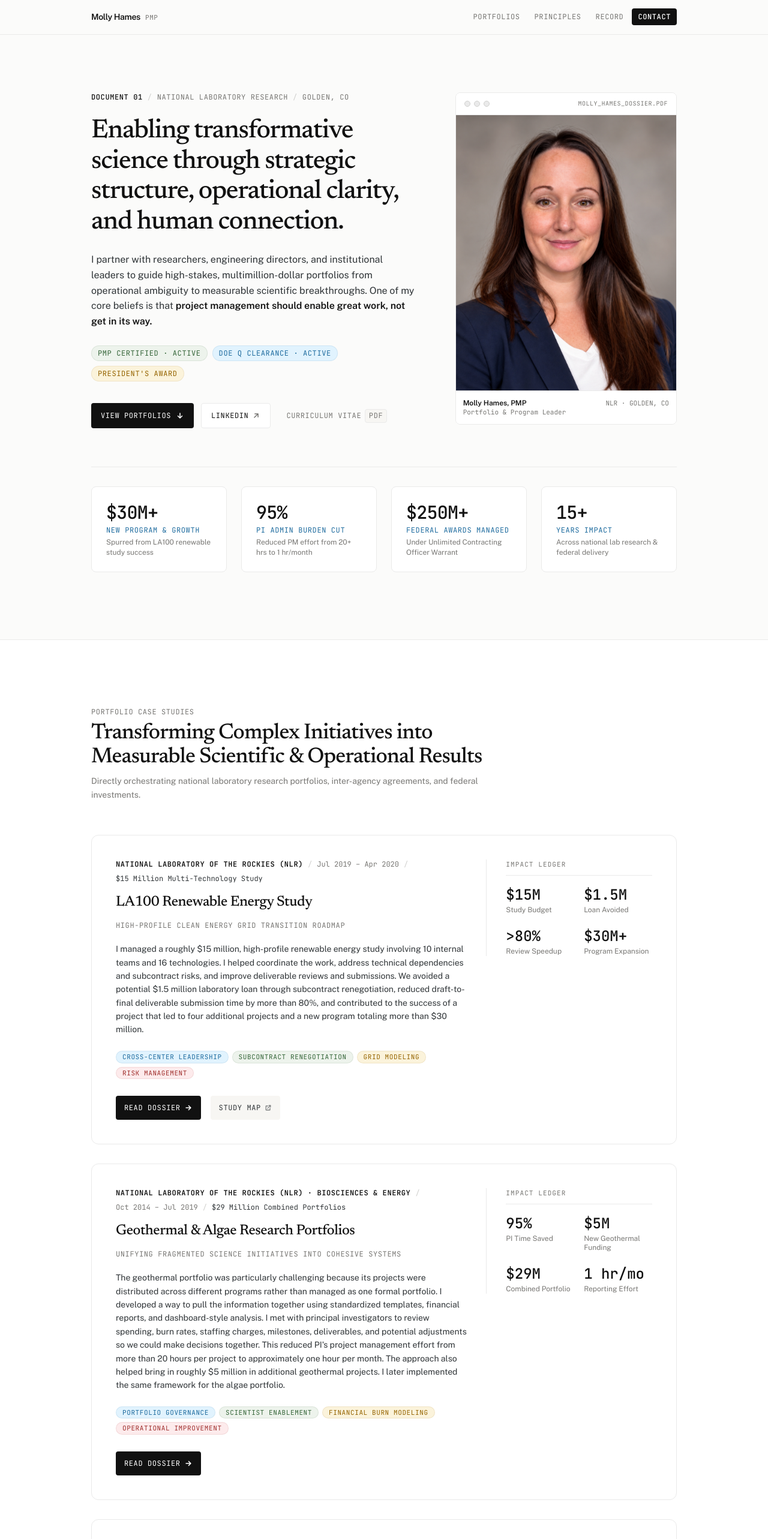
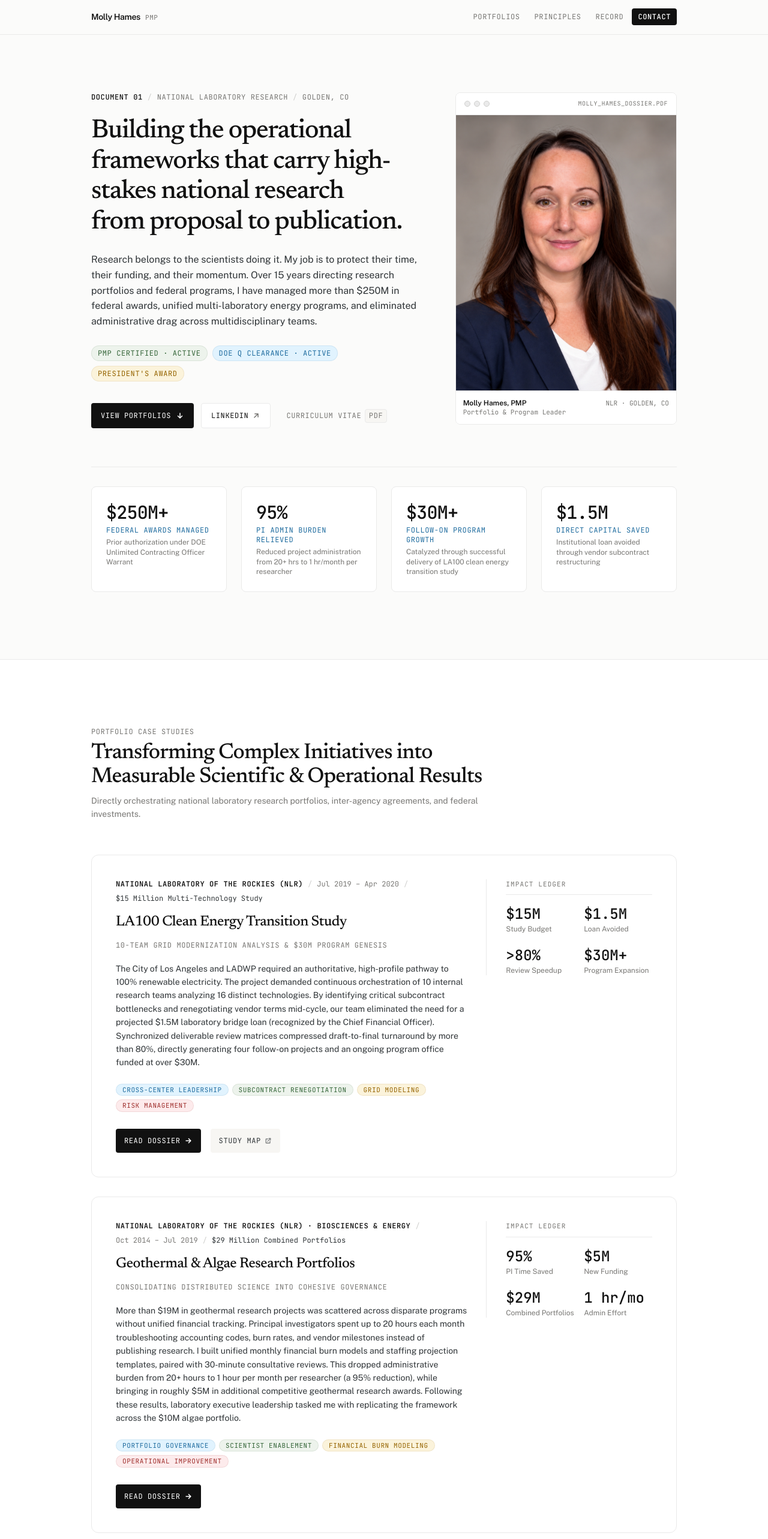
Before and after one commit to tarahcotta/Molly-s-Portfolio, a React (Vite) app: page / in a window 1280 px wide. Shown: the top 2566 px of the page at 60% size. Built offline with nearby package versions, Linux system fonts and the light colour scheme.

Commit message:
refactor: update professional narrative and copy
Refine profile title, bio, and messaging to emphasize executive experience, operational impact, and a researcher-first delivery model.

```diff
--- a/src/components/Hero.tsx
+++ b/src/components/Hero.tsx
@@ -25,12 +25,12 @@ export const Hero: React.FC<HeroProps> = ({ onOpenResume }) => {
 
             {/* Editorial Serif Display Headline */}
             <h1 id="hero-heading" className="font-serif text-3xl sm:text-4xl lg:text-[2.75rem] font-medium tracking-[-0.03em] text-[#111111] leading-[1.15]" style={{ textWrap: 'balance' }}>
-              Enabling transformative science through strategic structure, operational clarity, and human connection.
+              Building the operational frameworks that carry high-stakes national research from proposal to publication.
             </h1>
 
             {/* Body Prose in Public Sans with line-height 1.6 */}
             <p className="text-base text-[#2F3437] leading-[1.6] max-w-xl">
-              I partner with researchers, engineering directors, and institutional leaders to guide high-stakes, multimillion-dollar portfolios from operational ambiguity to measurable scientific breakthroughs. One of my core beliefs is that <strong className="font-semibold text-[#111111]">project management should enable great work, not get in its way.</strong>
+              Research belongs to the scientists doing it. My job is to protect their time, their funding, and their momentum. Over 15 years directing research portfolios and federal programs, I have managed more than $250M in federal awards, unified multi-laboratory energy programs, and eliminated administrative drag across multidisciplinary teams.
             </p>
 
             {/* Spot Pastel Tags & Status Badges (Section 4 & 5 Protocol) */}
--- a/src/data/portfolioData.ts
+++ b/src/data/portfolioData.ts
@@ -40,9 +40,9 @@ export interface AwardItem {
 export const MOLLY_PROFILE = {
   name: "Molly Hames",
   credentials: "PMP",
-  title: "Research Portfolio & Project Management Leader",
-  tagline: "Enabling transformative science through strategic structure, operational clarity, and human connection.",
-  bio: "Strategic program and project management leader with 15+ years of experience spanning national laboratory research, federal funding programs, and enterprise technology delivery. Skilled in portfolio oversight, proposal development, risk management, and operational improvement. Trusted to take on high-visibility initiatives and strengthen project delivery across multidisciplinary teams, translating organizational priorities into measurable results.",
+  title: "Research Portfolio Director & Federal Program Leader",
+  tagline: "Building the operational frameworks that carry high-stakes national research from proposal to publication.",
+  bio: "Program executive with 15+ years orchestrating complex national laboratory research and federal awards. Specializes in turning high-risk, fragmented science initiatives into structured, accountable portfolios. Known for protecting principal investigator time, restructuring subcontracts to avoid institutional deficits, and scaling pilot projects into sustained multimillion-dollar programs.",
   location: "Lakewood / Golden, CO",
   email: "mrhames325@gmail.com",
   phone: "303-829-4997",
@@ -74,18 +74,18 @@ export const MOLLY_PROFILE = {
 };
 
 export const KEY_METRICS = [
-  { value: "$30M+", label: "New Program & Growth", detail: "Spurred from LA100 renewable study success" },
-  { value: "95%", label: "PI Admin Burden Cut", detail: "Reduced PM effort from 20+ hrs to 1 hr/month" },
-  { value: "$250M+", label: "Federal Awards Managed", detail: "Under Unlimited Contracting Officer Warrant" },
-  { value: "15+", label: "Years Impact", detail: "Across national lab research & federal delivery" }
+  { value: "$250M+", label: "Federal Awards Managed", detail: "Prior authorization under DOE Unlimited Contracting Officer Warrant" },
+  { value: "95%", label: "PI Admin Burden Relieved", detail: "Reduced project administration from 20+ hrs to 1 hr/month per researcher" },
+  { value: "$30M+", label: "Follow-On Program Growth", detail: "Catalyzed through successful delivery of LA100 clean energy transition study" },
+  { value: "$1.5M", label: "Direct Capital Saved", detail: "Institutional loan avoided through vendor subcontract restructuring" }
 ];
 
-export const PHILOSOPHY_QUOTE = "Project management should enable great work, not get in its way.";
+export const PHILOSOPHY_QUOTE = "Project management exists to clear obstacles from great science, never to become one.";
 
 export const PHILOSOPHY_NARRATIVE = [
-  "I've held many roles and worked with different technologies, but the common thread throughout is that I like to help people and organizations navigate complex work by creating the structure and processes they need to succeed.",
-  "In research environments, scientists devote their careers to advancing their fields and developing the research that earns funding and expands our understanding of the world. These projects belong to the researchers—that is their life's work. My role isn't to take ownership of their science; it's to help them succeed by providing the planning, coordination, visibility, and operational support they need while reducing their administrative burden so they can focus on the science.",
-  "I also tend to look at the bigger system rather than just the individual project. I’m interested in how strategy, people, processes, technology, information, and execution connect. I enjoy taking something complex, fragmented, or difficult to manage and finding a practical way to organize and bring it together to make it work."
+  "Research belongs to the scientists doing it. My job is to protect their time, their funding, and their momentum. Over 15 years directing research portfolios and federal programs, I have managed more than $250M in federal awards, unified multi-laboratory energy programs, and eliminated administrative drag across multidisciplinary teams.",
+  "Scientists spend decades establishing the experiments that expand our understanding of energy, climate, and materials. These initiatives represent their life's work. I do not manage their science; I manage the friction surrounding it—securing timely subcontract approvals, modeling burn rates before funds stall, and coordinating across federal monitors so researchers can conduct research.",
+  "Isolated task lists fail when applied to complex federal programs. I evaluate how funding solicitations, subcontracts, laboratory milestones, and inter-team dependencies interact across an entire division. When a program is distributed or tangled in legacy compliance, I construct modular tracking frameworks that give leadership immediate visibility while freeing project leads from administrative overhead."
 ];
 
 export const CORE_VALUES: CoreValue[] = [
@@ -131,24 +131,24 @@ export const FEATURED_PROJECTS: Project[] = [
   {
     id: "la100-study",
     order: 1,
-    title: "LA100 Renewable Energy Study",
-    subtitle: "High-Profile Clean Energy Grid Transition Roadmap",
+    title: "LA100 Clean Energy Transition Study",
+    subtitle: "10-Team Grid Modernization Analysis & $30M Program Genesis",
     organization: "National Laboratory of the Rockies (NLR)",
     timeframe: "Jul 2019 – Apr 2020",
     scopeBadge: "$15 Million Multi-Technology Study",
     externalUrl: "https://maps.nlr.gov/la100/#home-1",
-    summary: "I managed a roughly $15 million, high-profile renewable energy study involving 10 internal teams and 16 technologies. I helped coordinate the work, address technical dependencies and subcontract risks, and improve deliverable reviews and submissions. We avoided a potential $1.5 million laboratory loan through subcontract renegotiation, reduced draft-to-final deliverable submission time by more than 80%, and contributed to the success of a project that led to four additional projects and a new program totaling more than $30 million.",
+    summary: "The City of Los Angeles and LADWP required an authoritative, high-profile pathway to 100% renewable electricity. The project demanded continuous orchestration of 10 internal research teams analyzing 16 distinct technologies. By identifying critical subcontract bottlenecks and renegotiating vendor terms mid-cycle, our team eliminated the need for a projected $1.5M laboratory bridge loan (recognized by the Chief Financial Officer). Synchronized deliverable review matrices compressed draft-to-final turnaround by more than 80%, directly generating four follow-on projects and an ongoing program office funded at over $30M.",
     narrative: [
-      "The LA100 study evaluated pathways for the City of Los Angeles and LADWP to achieve 100% renewable electricity reliably, equitably, and cost-effectively.",
-      "The study demanded rigorous orchestration of 10 multidisciplinary teams across power systems, economics, air quality, equity, and grid modeling analyzing 16 distinct clean technologies.",
-      "By identifying critical subcontract bottlenecks and renegotiating terms with external partners, our team avoided a $1.5M institutional loan, earning direct recognition from laboratory executive leadership.",
-      "Streamlined deliverable review protocols compressed draft-to-final turnaround by more than 80%, setting a precedent for laboratory-wide cross-center studies."
+      "The City of Los Angeles and LADWP required an authoritative, high-profile pathway to achieve 100% renewable electricity reliably, equitably, and cost-effectively.",
+      "The study demanded continuous orchestration of 10 multidisciplinary teams across power systems, economics, air quality, equity, and grid modeling analyzing 16 distinct clean technologies.",
+      "Audited critical subcontract choke points and renegotiated vendor scopes mid-cycle, eliminating the need for a projected $1.5M laboratory bridge loan (recognized by the Chief Financial Officer).",
+      "Replaced serialized, bottlenecked draft cycles with a synchronized review matrix, compressing draft-to-final turnaround by more than 80% and establishing a repeatable precedent laboratory-wide."
     ],
     keyOutcomes: [
       "Avoided $1.5M laboratory loan through proactive subcontract renegotiation (recognized by CFO)",
-      "Reduced draft-to-final deliverable review time by >80%",
-      "Directly led to four additional follow-on projects and a new program exceeding $30M+",
-      "Successfully integrated 10 internal research teams and 16 clean energy technologies"
+      "Accelerated draft-to-final deliverable review time by >80% via synchronized review matrices",
+      "Catalyzed four follow-on projects and an ongoing federal/municipal program office exceeding $30M+",
+      "Successfully integrated 10 multidisciplinary research teams and 16 clean energy technologies"
     ],
     metrics: [
       { label: "Study Budget", value: "$15M" },
@@ -162,28 +162,28 @@ export const FEATURED_PROJECTS: Project[] = [
     id: "geothermal-algae-portfolios",
     order: 2,
     title: "Geothermal & Algae Research Portfolios",
-    subtitle: "Unifying Fragmented Science Initiatives into Cohesive Systems",
+    subtitle: "Consolidating Distributed Science Into Cohesive Governance",
     organization: "National Laboratory of the Rockies (NLR) · Biosciences & Energy",
     timeframe: "Oct 2014 – Jul 2019",
     scopeBadge: "$29 Million Combined Portfolios",
-    summary: "The geothermal portfolio was particularly challenging because its projects were distributed across different programs rather than managed as one formal portfolio. I developed a way to pull the information together using standardized templates, financial reports, and dashboard-style analysis. I met with principal investigators to review spending, burn rates, staffing charges, milestones, deliverables, and potential adjustments so we could make decisions together. This reduced PI's project management effort from more than 20 hours per project to approximately one hour per month. The approach also helped bring in roughly $5 million in additional geothermal projects. I later implemented the same framework for the algae portfolio.",
+    summary: "More than $19M in geothermal research projects was scattered across disparate programs without unified financial tracking. Principal investigators spent up to 20 hours each month troubleshooting accounting codes, burn rates, and vendor milestones instead of publishing research. I built unified monthly financial burn models and staffing projection templates, paired with 30-minute consultative reviews. This dropped administrative burden from 20+ hours to 1 hour per month per researcher (a 95% reduction), while bringing in roughly $5M in additional competitive geothermal research awards. Following these results, laboratory executive leadership tasked me with replicating the framework across the $10M algae portfolio.",
     narrative: [
-      "Principal investigators were previously overburdened by administrative overhead, spending upwards of 20 hours per month wrestling with distributed financial codes, burn tracking, and milestone reporting across fragmented programs.",
-      "I designed and instituted standardized monthly performance templates and transparent visual dashboards, translating complex laboratory accounting into intuitive decision-making views.",
-      "Established recurring high-efficiency 1-on-1 operational syncs with PIs to review staffing projections, burn rates, and milestone trajectories in a shared consultative partnership.",
-      "Following the dramatic success in the $19M geothermal portfolio, laboratory leadership requested replication across the $10M algae portfolio."
+      "More than $19M in geothermal research projects was scattered across disparate programs without unified financial tracking, leaving PIs overburdened by up to 20+ hours/month of accounting and reporting.",
+      "Designed and instituted standardized monthly performance dashboards and transparent financial burn models, translating complex laboratory accounting into actionable decision views.",
+      "Replaced multi-day email chains with targeted monthly 30-minute syncs to review staffing projections, burn trajectories, and milestone gates in a shared consultative partnership.",
+      "Following validated success in Geothermal, laboratory leadership directed replication across the $10M algae biosciences portfolio, securing roughly $5M in additional competitive funding awards."
     ],
     keyOutcomes: [
-      "Reduced Principal Investigator PM administrative burden from 20+ hours to ~1 hour per month (95% reduction)",
+      "Slashed Principal Investigator administrative overhead from 20+ hours to 1 hour per month (95% reduction)",
       "Secured roughly $5M in additional competitive geothermal research awards",
-      "Unified fragmented multi-program tracking across $19M geothermal and $10M algae research endeavors",
-      "Created standardized financial burn rate and staffing projection models adopted laboratory-wide"
+      "Unified tracking and governance across $19M geothermal and $10M algae multi-center portfolios",
+      "Established standardized financial burn models and staffing projection templates adopted laboratory-wide"
     ],
     metrics: [
       { label: "PI Time Saved", value: "95%" },
-      { label: "New Geothermal Funding", value: "$5M" },
-      { label: "Combined Portfolio", value: "$29M" },
-      { label: "Reporting Effort", value: "1 hr/mo" }
+      { label: "New Funding", value: "$5M" },
+      { label: "Combined Portfolios", value: "$29M" },
+      { label: "Admin Effort", value: "1 hr/mo" }
     ],
     tags: ["Portfolio Governance", "Scientist Enablement", "Financial Burn Modeling", "Operational Improvement"]
   },
@@ -191,20 +191,20 @@ export const FEATURED_PROJECTS: Project[] = [
     id: "proposal-dev-strategic-planning",
     order: 3,
     title: "Proposal Development & Strategic Planning",
-    subtitle: "Proactive Positioning & Early Career Science Honors",
+    subtitle: "Proactive Solicitation Positioning & Early Career Science Honors",
     organization: "National Laboratory of the Rockies (NLR) · Biosciences Center",
     timeframe: "Oct 2014 – Jul 2019",
     scopeBadge: "25+ Proposals Annually · 2 DOE Early Career Awards",
-    summary: "I worked proactively with researchers to develop proposals before solicitations were released and worked with them to respond if they were interested in a solicitation. I reviewed solicitations, presented funding opportunities in lab-wide lunch-and-learns, provided templates, and helped researchers navigate proposals through submission. I also helped facilitate strategic planning sessions where researchers shared their work, developed ideas for future opportunities, and identified promising researchers who could benefit from early preparation and connections with the right stakeholders.\n\nThe Biosciences Center received two DOE Office of Science Early Career Awards in one year, which is absolutely unheard of. I don't claim this achievement as my own, but what I am proud of is helping researchers prepare and position their work so the quality of their science could be recognized when new opportunities came up.",
+    summary: "Winning competitive scientific solicitations requires anticipation rather than reactive drafting. I developed an early-pipeline strategy to evaluate federal funding opportunities months before official release, provided turnkey compliance templates, and conducted lab-wide briefing sessions. I also facilitated interdisciplinary ideation workshops where emerging scientists received peer review and pitch coaching. Under this framework, the Biosciences Center achieved two DOE Office of Science Early Career Awards in a single funding cycle and maintained a 100% compliance rate across 25+ annual submissions.",
     narrative: [
-      "Winning scientific solicitations requires anticipation rather than reactive scramble. I created an early-pipeline framework to evaluate federal solicitations months before official release.",
-      "Organized regular lab-wide 'lunch-and-learn' information sessions, demystifying sponsor evaluation criteria and providing turnkey compliance templates to junior and senior researchers alike.",
-      "Facilitated interdisciplinary strategic ideation workshops where researchers presented nascent concepts and received constructive peer review prior to drafting.",
-      "Mentored emerging scientists on narrative clarity, risk mitigation, and budget formulation, culminating in the unprecedented achievement of two DOE Office of Science Early Career Awards in a single funding cycle."
+      "Winning competitive scientific solicitations requires proactive positioning rather than a last-minute scramble. I instituted an early-pipeline framework to evaluate federal solicitations months before release.",
+      "Conducted lab-wide intelligence sessions, demystifying sponsor evaluation criteria and providing turnkey compliance templates to junior and senior researchers alike.",
+      "Facilitated interdisciplinary strategic ideation workshops where researchers stress-tested nascent concepts and received peer feedback prior to drafting.",
+      "Mentored emerging scientists on narrative clarity, risk mitigation, and budget formulation, culminating in two DOE Office of Science Early Career Awards in a single funding cycle."
     ],
     keyOutcomes: [
-      "Biosciences Center earned two DOE Office of Science Early Career Awards in a single year",
-      "Coordinated 25+ scientific proposal submissions annually with near-zero compliance disqualifications",
+      "Biosciences Center secured two DOE Office of Science Early Career Awards in a single funding cycle",
+      "Coordinated 25+ scientific proposal submissions annually with zero compliance disqualifications",
       "Contributed to 14% average annual growth in the laboratory's industry partnership portfolio",
       "Established laboratory-wide proposal playbooks, templates, and solicitation intelligence briefings"
     ],
```
Also changed, not shown: src/components/PhilosophySection.tsx (+5 -5 lines).
